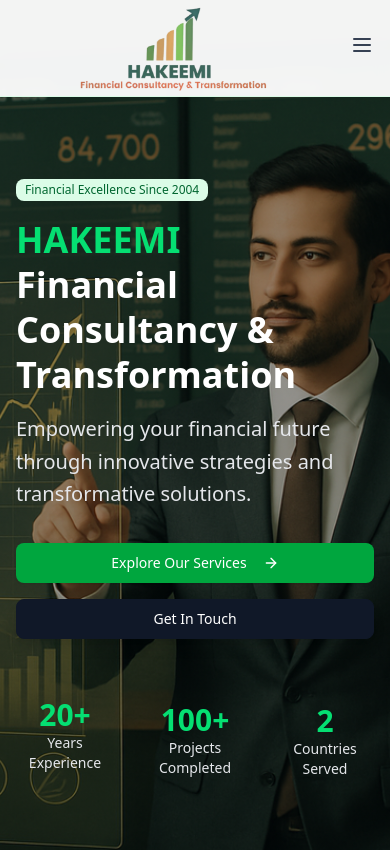
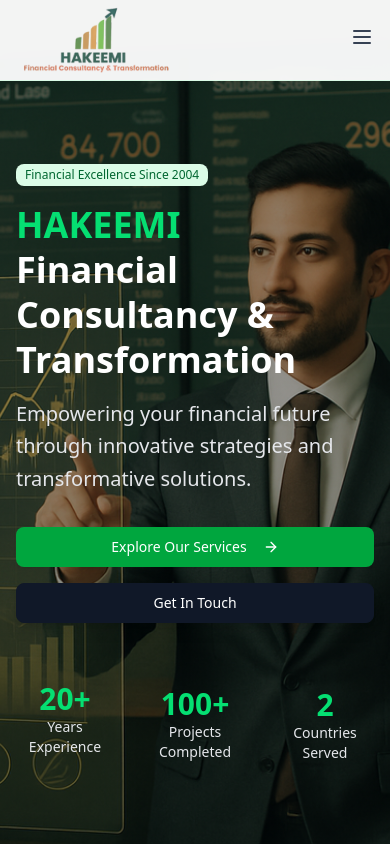
Before and after one commit to najmuddin01/hakeemi-financial-website, a React (Vite) app: page / in a window 390 px wide. Shown: the top 850 px of the page. Built offline with nearby package versions, Linux system fonts and the light colour scheme.

Commit message:
Update logo positioning to left corner with proper spacing for desktop and mobile

```diff
--- a/src/App.jsx
+++ b/src/App.jsx
@@ -20,7 +20,7 @@
 } from 'lucide-react'
 import './App.css'
 import './scroll-animations.css'
-import logo from './assets/logo-horizontal.png'
+import logo from './assets/logo-200x100.png'
 import founderImage from './assets/founder-image.jpg'
 import heroBanner from './assets/banner-hero.png'
 
@@ -128,9 +128,13 @@
       {/* Navigation */}
       <nav className="fixed top-0 w-full bg-white/95 backdrop-blur-sm border-b border-green-100 z-50">
         <div className="max-w-7xl mx-auto px-4 sm:px-6 lg:px-8">
-          <div className="flex justify-between items-center h-24">
-            <div className="flex items-center">
-              <img src={logo} alt="Hakeemi Logo" className="w-[300px] h-[100px] object-contain hover:scale-105 transition-transform duration-200" />
+          <div className="flex justify-between items-center h-20">
+            <div className="flex items-center justify-start flex-shrink-0">
+              <img
+                src={logo}
+                alt="Hakeemi Logo"
+                className="w-[160px] h-[80px] sm:w-[200px] sm:h-[100px] object-contain hover:scale-105 transition-transform duration-200 ml-0"
+              />
             </div>
 
             {/* Desktop Navigation */}
@@ -179,11 +183,10 @@
           )}
         </div>
       </nav>
-
       {/* Hero Section */}
       <section
         id="home"
-        className="pt-24 min-h-screen flex items-center relative bg-cover bg-center bg-no-repeat"
+        className="pt-20 min-h-screen flex items-center relative bg-cover bg-center bg-no-repeat"
         style={{
           backgroundImage: `linear-gradient(rgba(0, 0, 0, 0.4), rgba(0, 0, 0, 0.4)), url(${heroBanner})`
         }}
@@ -596,10 +599,14 @@
         <div className="max-w-7xl mx-auto px-4 sm:px-6 lg:px-8">
           <div className="grid md:grid-cols-3 gap-8">
             <div className="space-y-4">
-              <div className="flex items-center">
-                <img src={logo} alt="Hakeemi Logo" className="w-[250px] h-[83px] object-contain" />
+              <div className="flex items-start justify-start">
+                <img
+                  src={logo}
+                  alt="Hakeemi Logo"
+                  className="w-[160px] h-[80px] sm:w-[200px] sm:h-[100px] object-contain ml-0"
+                />
               </div>
-              <p className="text-gray-400">
+              <p className="text-gray-400 text-left">
                 Empowering your financial future through innovative strategies and transformative solutions.
               </p>
             </div>
```
Also changed, not shown: src/assets/logo-200x100.png (added).
